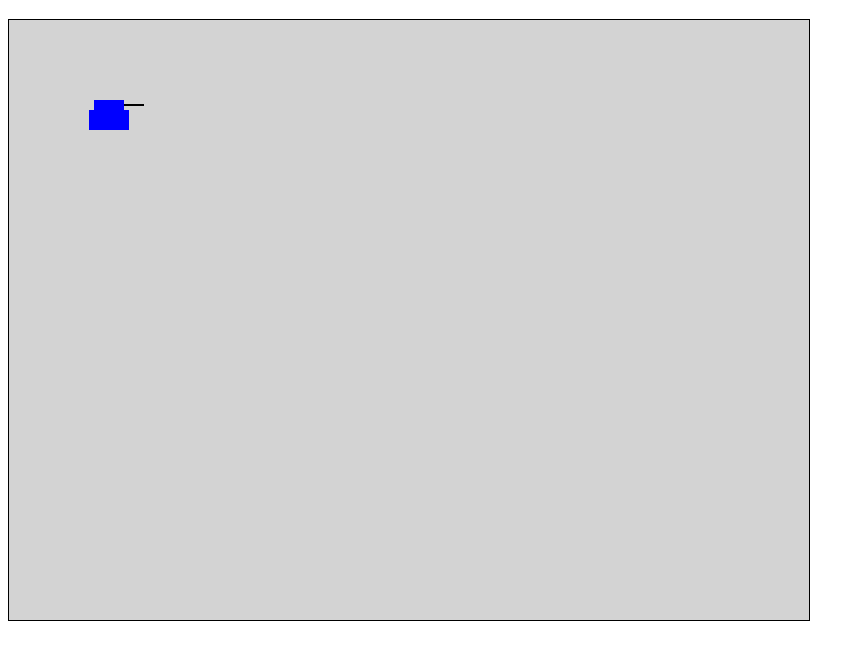
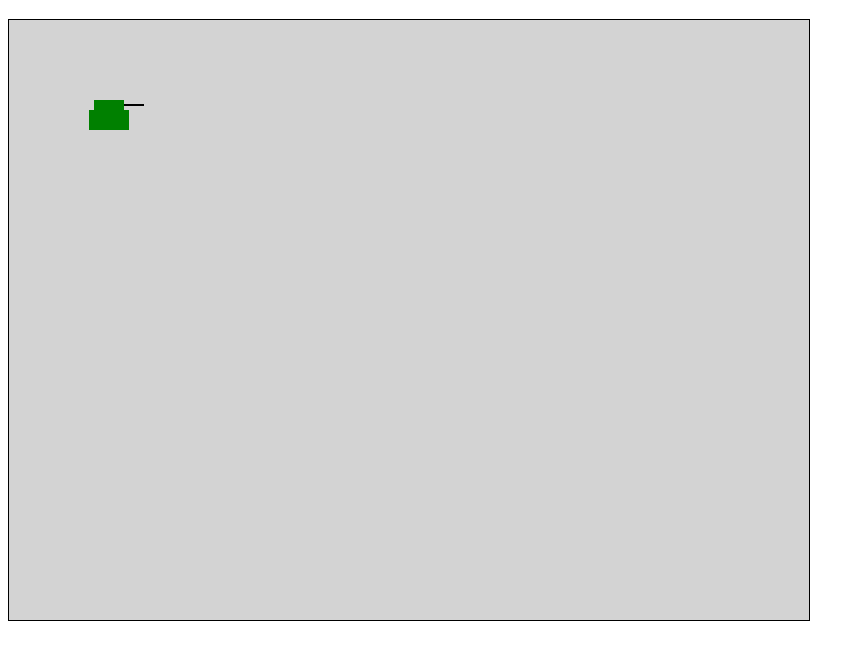
Before and after one commit to aaaaaaaaaaaxi/tank-game-prototype, a plain HTML site: page index.html in a window 1280 px wide. Shown: the part 61-720 px from the top of the page, without its empty margins (0-865 px from the left). Drawn offline with Linux system fonts and the light colour scheme.

Commit message:
Update tank colors to green and deep green for improved visibility

```diff
--- a/index.html
+++ b/index.html
@@ -83,11 +83,11 @@
 
         function drawTank(ctx, x, y) {
             // 1. Tank body: pink rectangle 40x20, centered at (x, y)
-            ctx.fillStyle = 'blue';
+            ctx.fillStyle = 'green';
             ctx.fillRect(x - 20, y - 10, 40, 20);
 
             // 2. Turret: darker pink rectangle 30x10, centered on top of body
-            ctx.fillStyle = 'deepblue';
+            ctx.fillStyle = 'deepgreen';
             ctx.fillRect(x - 15, y - 20, 30, 10);
 
             // 3. Gun barrel: thin black line 20px extending right from turret
```
